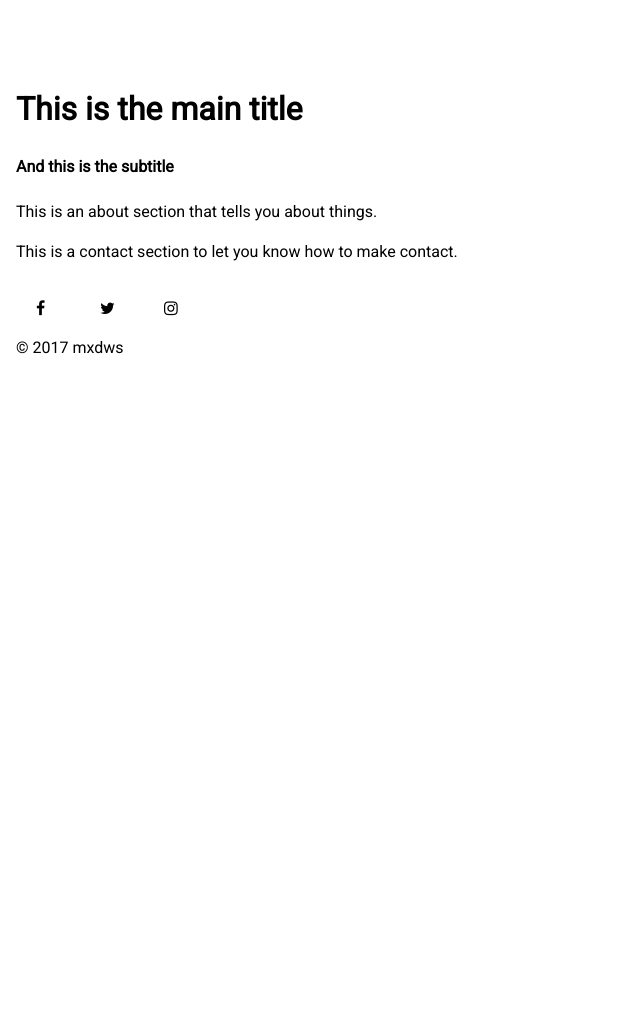
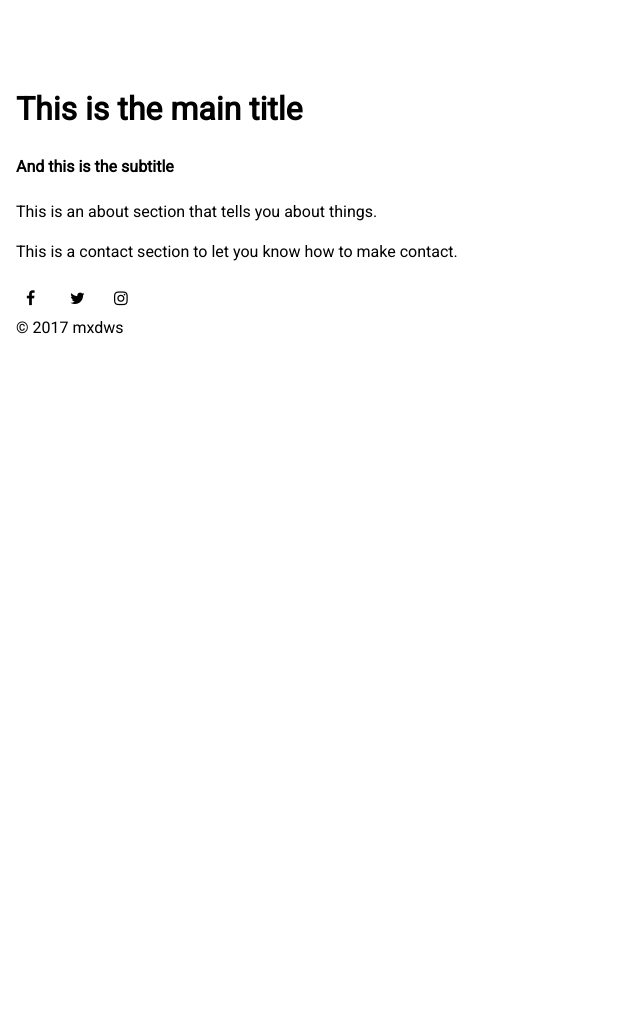
Before and after one commit to mxdws/espresso, a Jekyll site: the page built from index.html, in a window 1280 px wide. Shown: the whole page, without its empty margins (0-640 px from the left). Built offline with Jekyll 4.4.1, drawn with Linux system fonts in a browser that asks for light colours; nearby versions of some CDN libraries.

Commit message:
Update style.css

```diff
--- a/assets/css/style.css
+++ b/assets/css/style.css
@@ -29,9 +29,9 @@
 }
 
 /* Style all font awesome icons */
-.fa {
-    	padding: 20px;
-    	font-size: 30px;
+.fa, .fa:visited {
+    	padding: 10px;
+    	font-size: 40px;
     	width: 20px;
     	text-align: left;
 	text-decoration: none;
```
